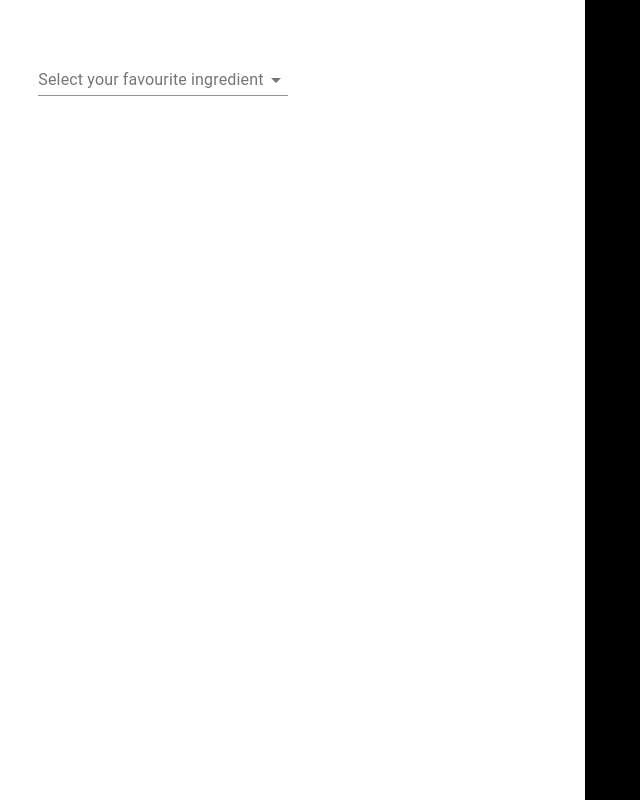
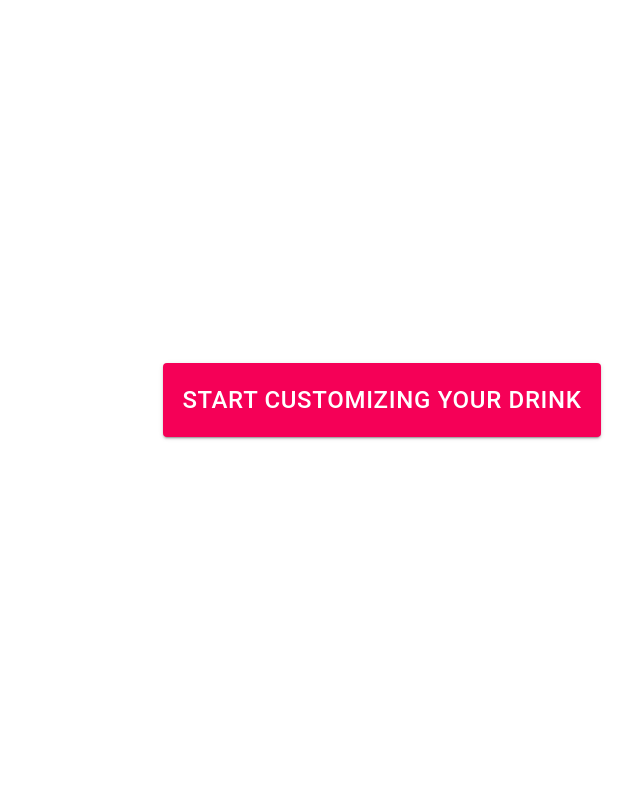
Before and after one commit to WebTerminator/exelero-fe-challenge, a React (Create React App) app: page / in a window 1280 px wide. Shown: the whole page, without its empty margins (258-898 px from the left). Built offline with nearby package versions, Linux system fonts and the light colour scheme.

Commit message:
final order

```diff
--- a/src/App.js
+++ b/src/App.js
@@ -1,18 +1,23 @@
 import React from "react";
-// import { useSelector } from "react-redux";
+import { useSelector } from "react-redux";
 
-// import { getView } from "./ducks/view";
+import { getView } from "./ducks/view";
+import { getOrderState } from "./ducks/order";
 import Order from "./components/Order";
-// import Welcome from "./components/Welcome";
+import Welcome from "./components/Welcome";
+import Final from "./components/Final";
 
 const App = () => {
-  // const { view } = useSelector(getView);
+  const { view } = useSelector(getView);
+  const { cocktailSelected } = useSelector(getOrderState);
 
   return (
     <div>
-      <Order />
-      {/* {view === "welcome" && <Welcome />}
-      {view === "order" && <Order />} */}
+      {view === "welcome" && <Welcome />}
+      {view === "order" && <Order />}
+      {view === "final" && cocktailSelected && (
+        <Final drink={cocktailSelected.strDrink} />
+      )}
     </div>
   );
 };
--- a/src/components/Card/index.js
+++ b/src/components/Card/index.js
@@ -50,7 +50,7 @@ const MediaCard = ({
               </div>
               <div>
                 <Typography component="p">
-                  Ingredients: {strIngredient1} {strIngredient2}
+                  Ingredients: {strIngredient1}, {strIngredient2},
                   {strIngredient3}
                 </Typography>
               </div>
--- /dev/null
+++ b/src/components/Final/index.js
@@ -0,0 +1,25 @@
+import React from "react";
+import { Text, Wrapper } from "./style";
+import Button from "@material-ui/core/Button";
+import { setView } from "../../ducks/view";
+import { useDispatch } from "react-redux";
+
+const Final = ({ drink }) => {
+  const dispatch = useDispatch();
+
+  const handleRestart = () => dispatch(setView("welcome"));
+
+  return (
+    <Wrapper>
+      <Text component="p" variant="h4">
+        <span>Your {drink} is being prepared.</span>
+        You will receive a notification once is ready
+      </Text>
+      <Button color="primary" onClick={handleRestart} variant="contained">
+        Order again
+      </Button>
+    </Wrapper>
+  );
+};
+
+export default Final;
--- /dev/null
+++ b/src/components/Final/style.js
@@ -0,0 +1,21 @@
+import styled from "styled-components";
+import Typography from "@material-ui/core/Typography";
+
+export const Text = styled(Typography)`
+  span {
+    display: block;
+  }
+`;
+
+export const Wrapper = styled.div`
+  text-align: center;
+  display: flex;
+  justify-content: center;
+  align-items: center;
+  flex-direction: column;
+  height: 100%;
+
+  button {
+    margin: 40px 0;
+  }
+`;
--- a/src/components/Order/index.js
+++ b/src/components/Order/index.js
@@ -23,6 +23,7 @@ import {
   fetchSelectedCocktailDetails,
   setIngredient,
 } from "../../ducks/order";
+import { setView } from "../../ducks/view";
 import MediaCard from "../Card";
 import LoadingSpinner from "../LoadingSpinner";
 
@@ -30,7 +31,7 @@ const useStyles = makeStyles(() => ({
   formControl: {
     margin: "2rem auto 4rem",
     maxWidth: "70%",
-    minWidth: 250,
+    minWidth: "30rem",
   },
 }));
 
@@ -46,6 +47,8 @@ const Order = () => {
   const [selectedIngredient, updateIngredient] = useState(ingredient);
 
   const renderSelectedCocktailCard = () => {
+    const placeDrinOrder = () => dispatch(setView("final"));
+
     const {
       strDrink,
       strDrinkThumb,
@@ -68,7 +71,11 @@ const Order = () => {
           strIngredient2={strIngredient2}
           strIngredient3={strIngredient3}
         />
-        <OrderButton variant="contained" color="secondary">
+        <OrderButton
+          onClick={placeDrinOrder}
+          variant="contained"
+          color="secondary"
+        >
           Order you {strDrink}
         </OrderButton>
       </SelectedDrinkWrapper>
@@ -90,7 +97,10 @@ const Order = () => {
     <Wrapper>
       <SelectOrder>
         <FormControl className={classes.formControl}>
-          <InputLabel id="demo-simple-select-helper-label">
+          <InputLabel
+            style={{ fontSize: "1.2rem" }}
+            id="demo-simple-select-helper-label"
+          >
             Select your favourite ingredient
           </InputLabel>
           <Select
```
